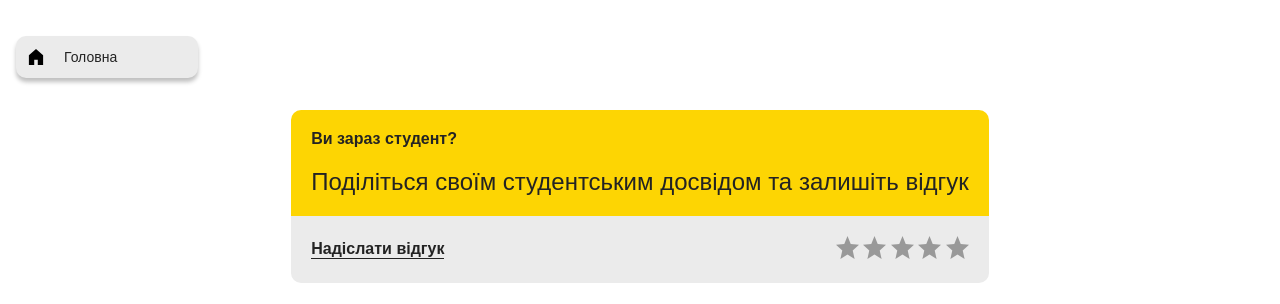
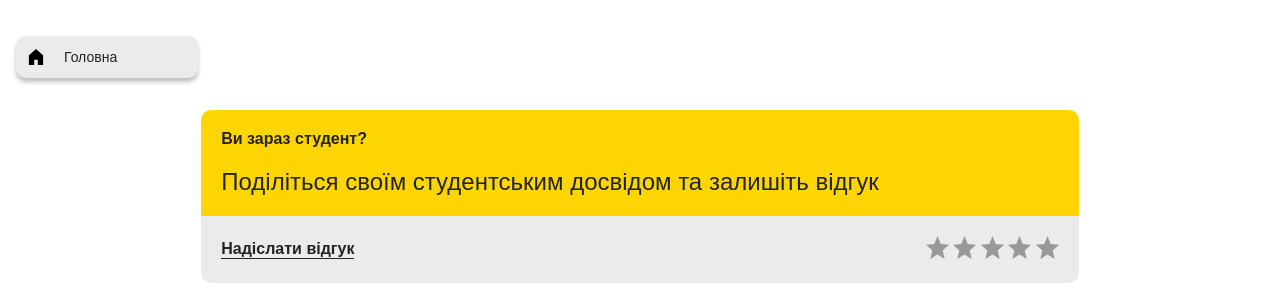
Before and after one commit to Mariia-Petlovana-91/reviewED, a website built with webpack: page src/index.html in a window 1280 px wide. Shown: the part 62-366 px from the top of the page. Built offline with nearby package versions, Linux system fonts and the light colour scheme; files whose address does not match are found by name.

Commit message:
addPading

```diff
--- a/src/scss/loyout/_main.scss
+++ b/src/scss/loyout/_main.scss
@@ -20,6 +20,7 @@
 	@include flex(flex, center);
 	flex-direction: column;
 	justify-content: center;
+
 }
 
 .main__reviwCntainer{
@@ -27,7 +28,7 @@
 }
 
 .main__textCntainer{
-	padding: 20px;
+	padding: 20px 200px 20px 20px;
 	background-color: var(--accentColor);
 	border-top-left-radius: 10px;
 	border-top-right-radius: 10px;
```
